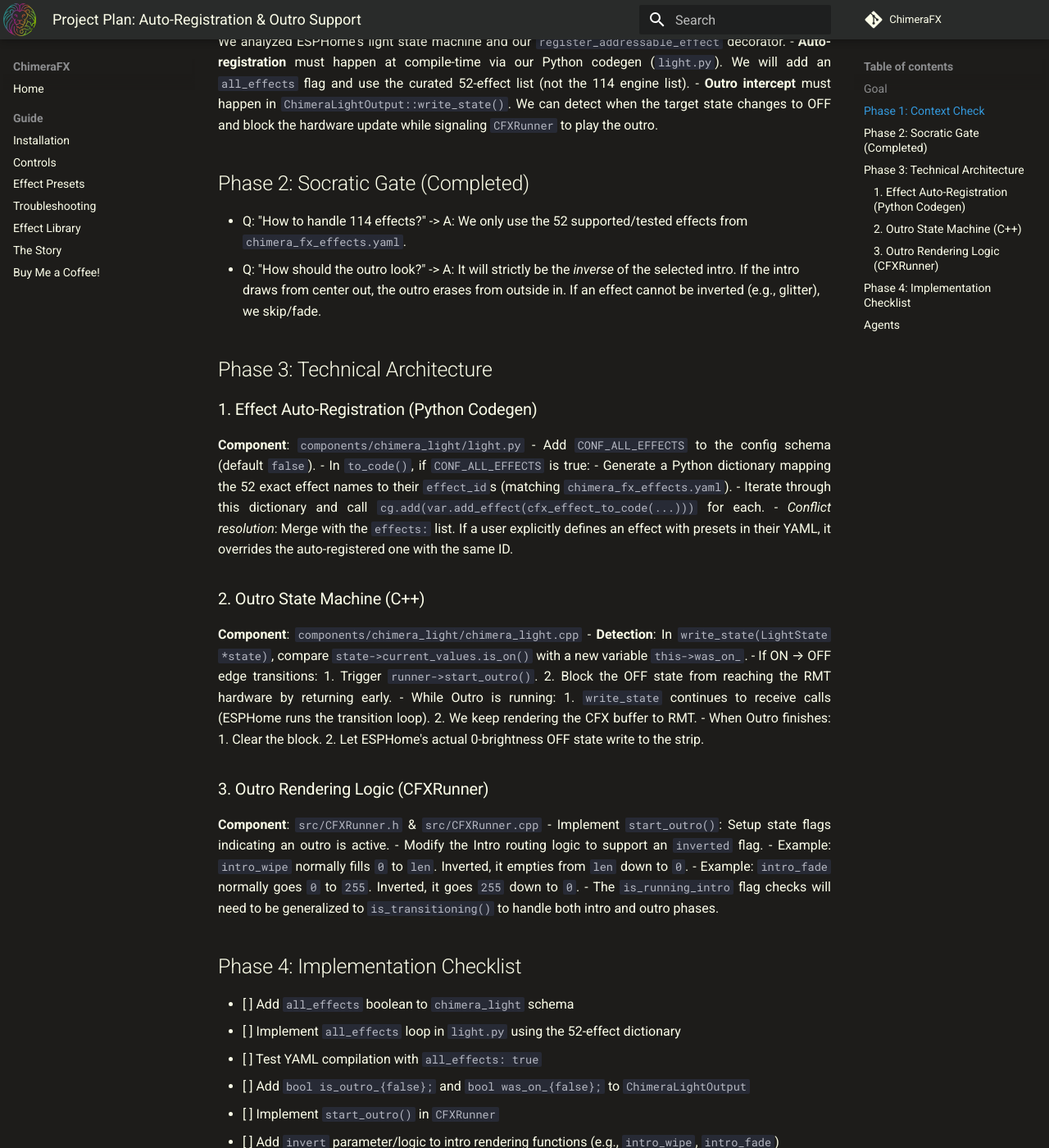
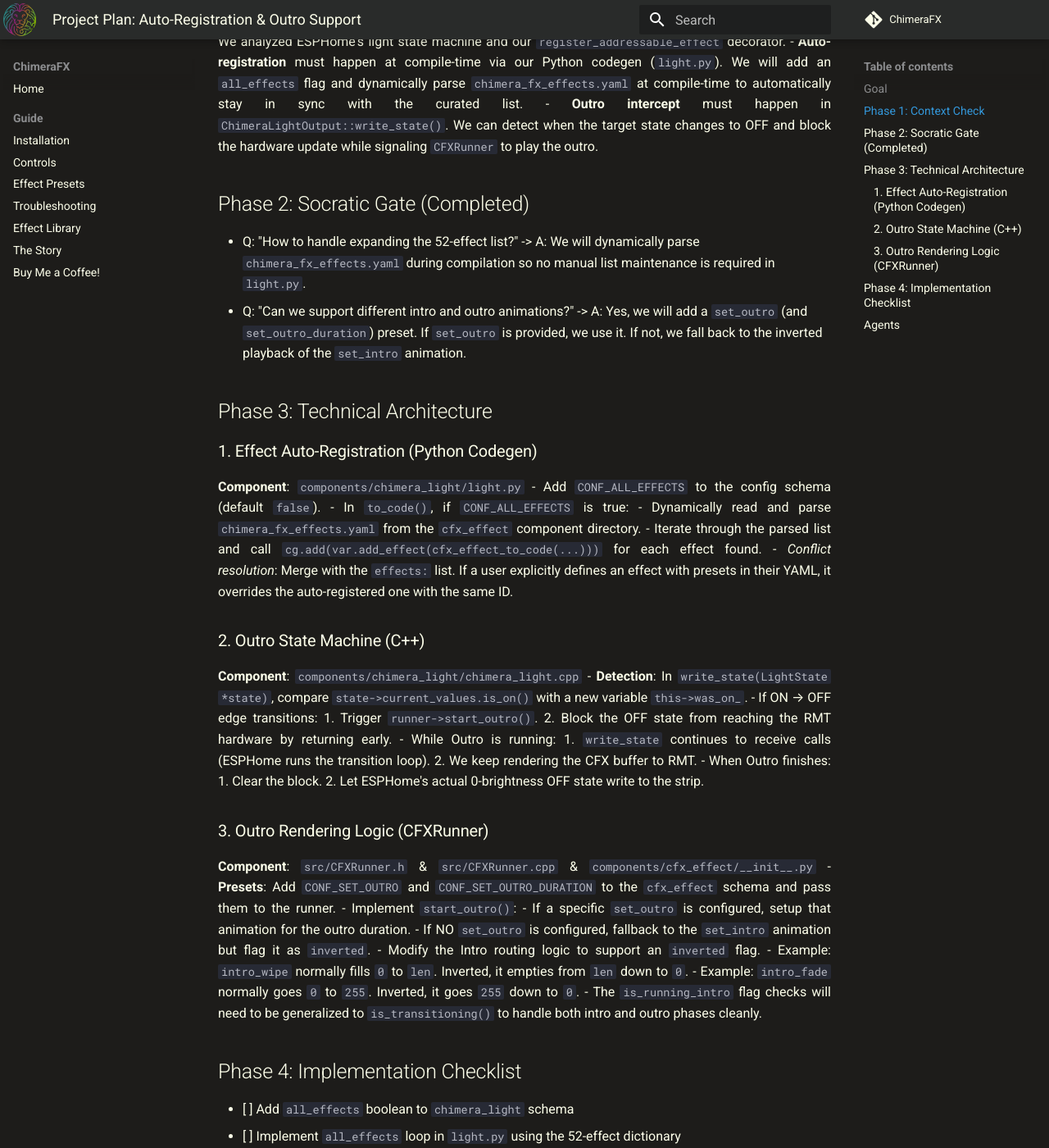
Before and after one commit to effelle/ChimeraFX, an MkDocs documentation site: the page built from docs/PLAN-effects-outro.md, in a window 1280 px wide and 1400 px high, scrolled down 412 px. Shown: the whole window at 82% size. Built offline with MkDocs 1.6.1 and Material for MkDocs 9.7.7, drawn with Linux system fonts in a browser that asks for light colours; comment, search, counter and statistics services are not loaded.

Commit message:
docs(plan): update PLAN-effects-outro.md with dynamic parsing and set_outro

```diff
--- a/docs/PLAN-effects-outro.md
+++ b/docs/PLAN-effects-outro.md
@@ -7,12 +7,12 @@ Implement two new features in ChimeraLight:
 
 ## Phase 1: Context Check
 We analyzed ESPHome's light state machine and our `register_addressable_effect` decorator.
-- **Auto-registration** must happen at compile-time via our Python codegen (`light.py`). We will add an `all_effects` flag and use the curated 52-effect list (not the 114 engine list).
+- **Auto-registration** must happen at compile-time via our Python codegen (`light.py`). We will add an `all_effects` flag and dynamically parse `chimera_fx_effects.yaml` at compile-time to automatically stay in sync with the curated list.
 - **Outro intercept** must happen in `ChimeraLightOutput::write_state()`. We can detect when the target state changes to OFF and block the hardware update while signaling `CFXRunner` to play the outro.
 
 ## Phase 2: Socratic Gate (Completed)
-- Q: "How to handle 114 effects?" -> A: We only use the 52 supported/tested effects from `chimera_fx_effects.yaml`.
-- Q: "How should the outro look?" -> A: It will strictly be the *inverse* of the selected intro. If the intro draws from center out, the outro erases from outside in. If an effect cannot be inverted (e.g., glitter), we skip/fade.
+- Q: "How to handle expanding the 52-effect list?" -> A: We will dynamically parse `chimera_fx_effects.yaml` during compilation so no manual list maintenance is required in `light.py`.
+- Q: "Can we support different intro and outro animations?" -> A: Yes, we will add a `set_outro` (and `set_outro_duration`) preset. If `set_outro` is provided, we use it. If not, we fall back to the inverted playback of the `set_intro` animation.
 
 ## Phase 3: Technical Architecture
 
@@ -20,8 +20,8 @@ We analyzed ESPHome's light state machine and our `register_addressable_effect`
 **Component**: `components/chimera_light/light.py`
 - Add `CONF_ALL_EFFECTS` to the config schema (default `false`).
 - In `to_code()`, if `CONF_ALL_EFFECTS` is true:
-  - Generate a Python dictionary mapping the 52 exact effect names to their `effect_id`s (matching `chimera_fx_effects.yaml`).
-  - Iterate through this dictionary and call `cg.add(var.add_effect(cfx_effect_to_code(...)))` for each.
+  - Dynamically read and parse `chimera_fx_effects.yaml` from the `cfx_effect` component directory.
+  - Iterate through the parsed list and call `cg.add(var.add_effect(cfx_effect_to_code(...)))` for each effect found.
   - *Conflict resolution*: Merge with the `effects:` list. If a user explicitly defines an effect with presets in their YAML, it overrides the auto-registered one with the same ID.
 
 ### 2. Outro State Machine (C++)
@@ -38,12 +38,15 @@ We analyzed ESPHome's light state machine and our `register_addressable_effect`
   2. Let ESPHome's actual 0-brightness OFF state write to the strip.
 
 ### 3. Outro Rendering Logic (CFXRunner)
-**Component**: `src/CFXRunner.h` & `src/CFXRunner.cpp`
-- Implement `start_outro()`: Setup state flags indicating an outro is active.
+**Component**: `src/CFXRunner.h` & `src/CFXRunner.cpp` & `components/cfx_effect/__init__.py`
+- **Presets**: Add `CONF_SET_OUTRO` and `CONF_SET_OUTRO_DURATION` to the `cfx_effect` schema and pass them to the runner.
+- Implement `start_outro()`:
+  - If a specific `set_outro` is configured, setup that animation for the outro duration.
+  - If NO `set_outro` is configured, fallback to the `set_intro` animation but flag it as `inverted`.
 - Modify the Intro routing logic to support an `inverted` flag.
   - Example: `intro_wipe` normally fills `0` to `len`. Inverted, it empties from `len` down to `0`.
   - Example: `intro_fade` normally goes `0` to `255`. Inverted, it goes `255` down to `0`.
-- The `is_running_intro` flag checks will need to be generalized to `is_transitioning()` to handle both intro and outro phases.
+- The `is_running_intro` flag checks will need to be generalized to `is_transitioning()` to handle both intro and outro phases cleanly.
 
 ## Phase 4: Implementation Checklist
 - [ ] Add `all_effects` boolean to `chimera_light` schema
```
